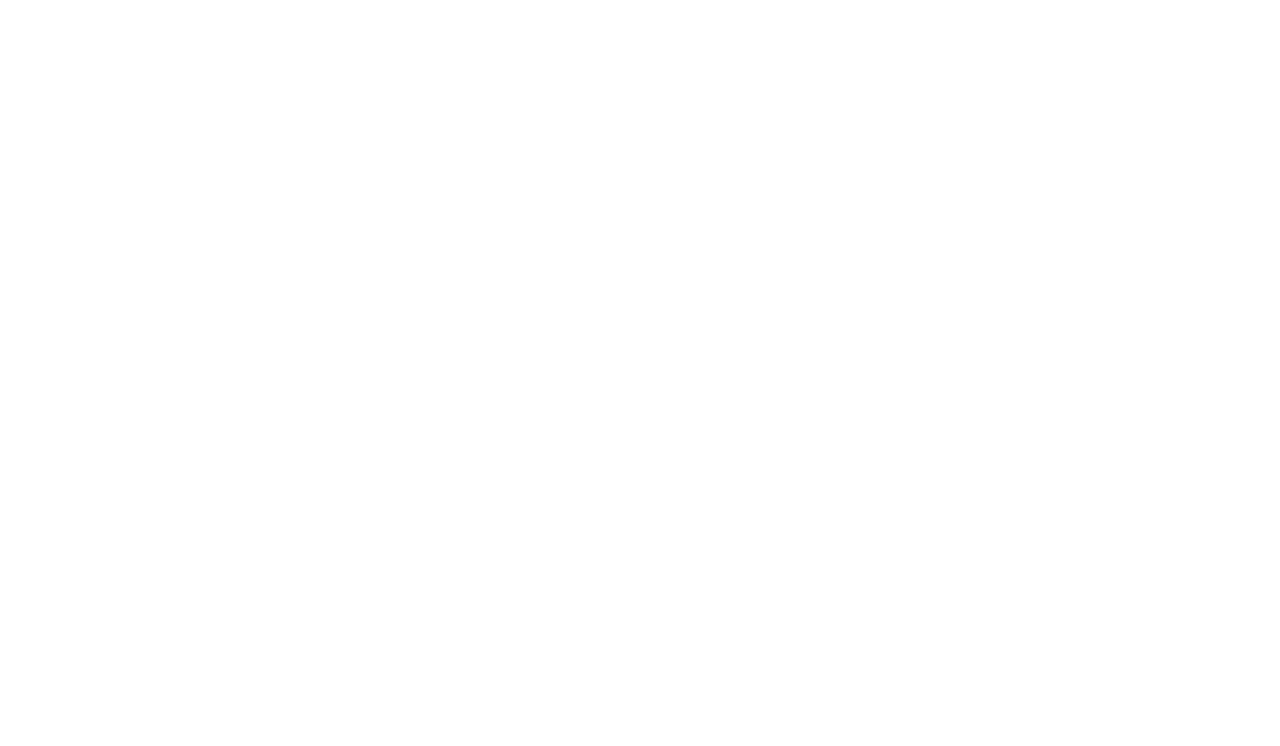
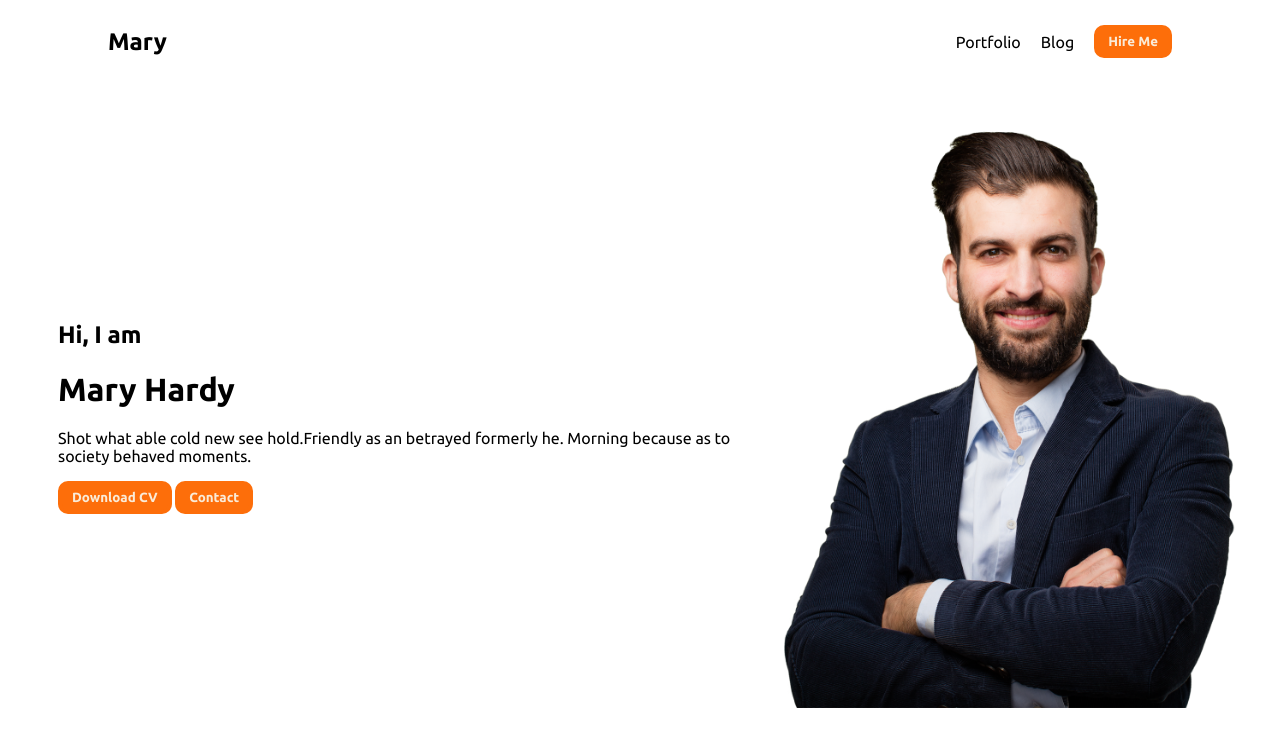
Before and after one commit to Samin35/N0-1, a plain HTML site: page index.html in a window 1280 px wide. Drawn offline with Linux system fonts and the light colour scheme; a web font is replaced by a local one.

Commit message:
third commit

```diff
--- /dev/null
+++ b/CSS/portfolio.css
@@ -0,0 +1,67 @@
+* {
+    font-family: 'Abril Fatface', cursive;
+    font-family: 'Alumni Sans Collegiate One', sans-serif;
+    font-family: 'Anek Telugu', sans-serif;
+    font-family: 'Antonio', sans-serif;
+    font-family: 'Black Ops One', cursive;
+    font-family: 'Libre Baskerville', serif;
+    font-family: 'Oswald', sans-serif;
+    font-family: 'Poppins', sans-serif;
+    font-family: 'Roboto', sans-serif;
+    font-family: 'Rubik', sans-serif;
+    font-family: 'Rubik Dirt', cursive;
+    font-family: 'Secular One', sans-serif;
+    font-family: 'Ubuntu', sans-serif;
+}
+
+nav {
+    display: flex;
+}
+
+nav>ul>li {
+    list-style: none;
+}
+
+nav>ul>li>a {
+    text-decoration: none;
+    color: black;
+}
+
+ul {
+    display: flex;
+}
+
+ul>li {
+    margin-left: 20px;
+}
+
+.first-button {
+    background-color: #FD6E0A;
+    font-weight: bolder;
+    padding: 5px 10px;
+
+    border: 4px solid #FD6E0A;
+    border-radius: 10px;
+    color: antiquewhite;
+}
+
+ul {
+    align-items: center;
+}
+
+nav {
+    align-items: center;
+    justify-content: space-between;
+    margin: 2px 100px;
+}
+
+.first-div {
+    display: flex;
+    align-items: center;
+    padding: 30px 30pX 20px 50px;
+}
+
+.profile-pic {
+    height: 600px;
+    width: 500px;
+}
--- a/index.html
+++ b/index.html
@@ -5,12 +5,38 @@
     <meta charset="UTF-8">
     <meta name="viewport" content="width=device-width, initial-scale=1.0">
     <title>Document</title>
+    <link rel="preconnect" href="https://fonts.googleapis.com">
+    <link rel="preconnect" href="https://fonts.gstatic.com" crossorigin>
+    <link
+        href="https://fonts.googleapis.com/css2?family=Abril+Fatface&family=Alumni+Sans+Collegiate+One:ital@1&family=Anek+Telugu:wght@300;400&family=Antonio:wght@600&family=Black+Ops+One&family=Libre+Baskerville&family=Oswald:wght@200;300&family=Poppins:wght@500&family=Roboto:wght@500&family=Rubik+Dirt&family=Rubik:ital,wght@1,300&family=Secular+One&family=Ubuntu:ital,wght@0,300;0,400;0,500;0,700;1,300;1,400;1,500;1,700&display=swap"
+        rel="stylesheet">
+    <link rel="stylesheet" href="CSS/portfolio.css">
 </head>
 
 <body>
     <header>
+        <nav>
+            <h2>Ma<span>r</span>y</h2>
+            <ul>
+                <li><a href="">Portfolio</a></li>
+                <li><a href="">Blog</a></li>
+                <li> <button class="first-button">Hire Me</button></li>
+            </ul>
+        </nav>
 
+        <div class="first-div">
+            <div>
+                <h2>Hi, I am</h2>
+                <h1>Mary Hardy</h1>
+                <p>Shot what able cold new see hold.Friendly as an betrayed formerly he. Morning because as to society
+                    behaved moments.</p>
+                <button class="first-button">Download CV</button>
+                <button class="first-button">Contact</button>
+            </div>
+            <img class="profile-pic" src="images/hardy.png" alt="">
+        </div>
     </header>
+
     <main>
 
     </main>
```
